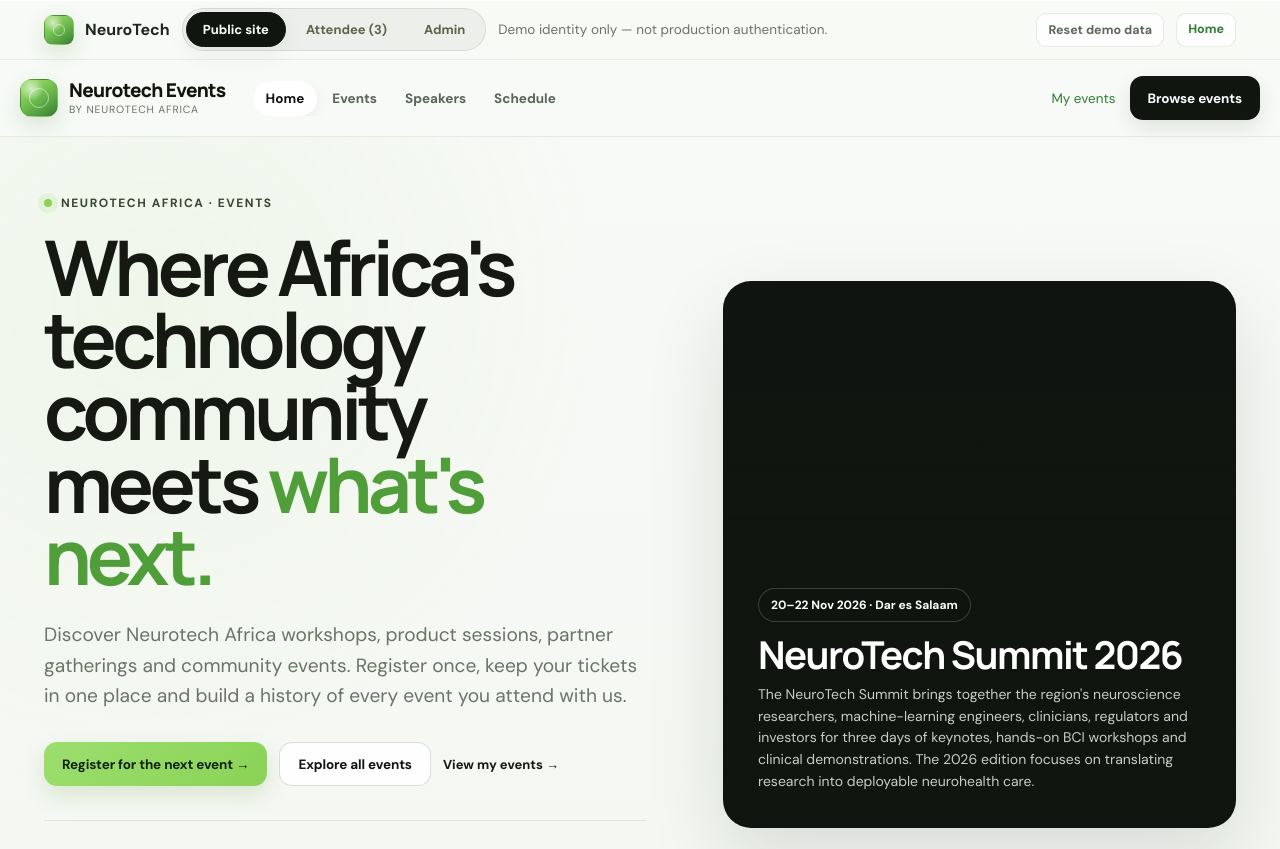
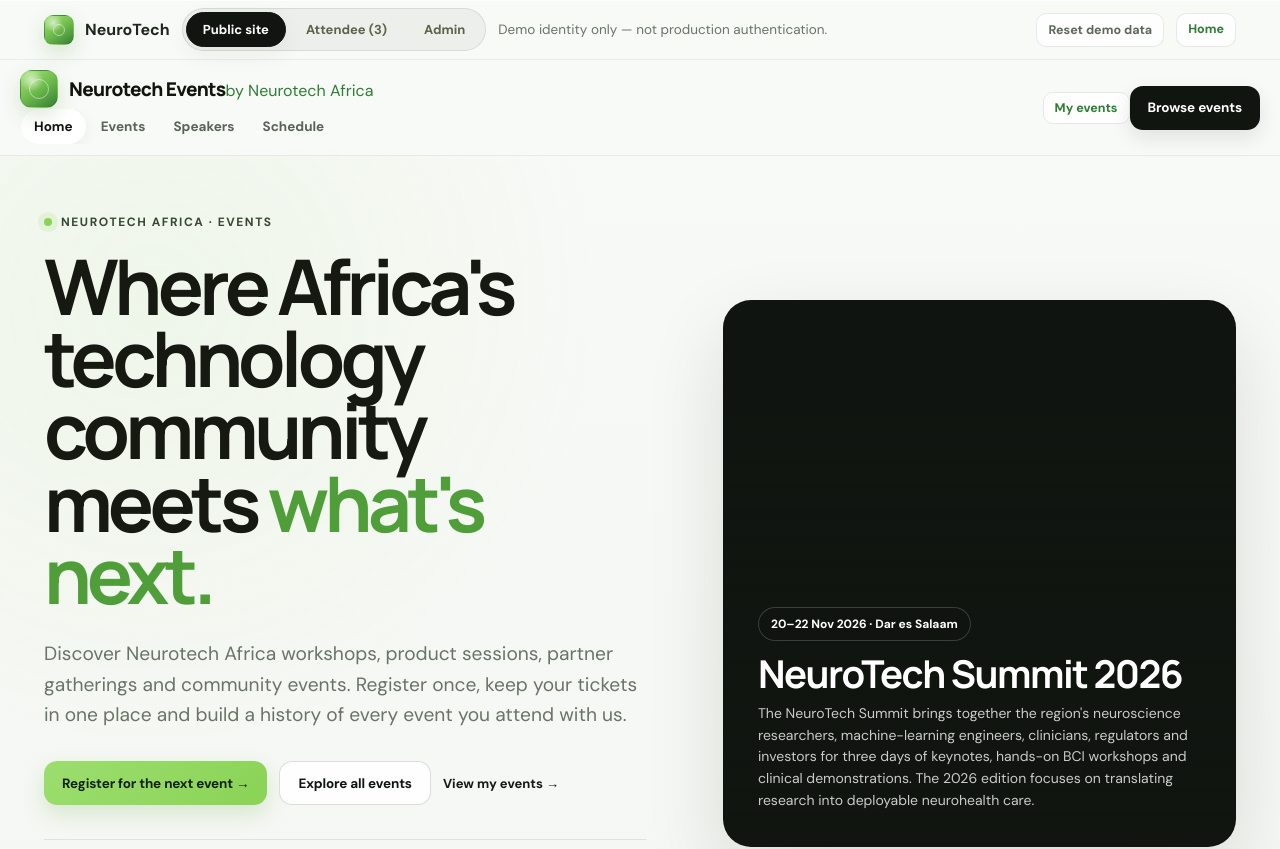
Before and after one commit to Drbrilliant360/neurotech-events, a React (Vite) app: page / in a window 1280 px wide. Shown: the top 849 px of the page. Built offline with nearby package versions, Linux system fonts and the light colour scheme.

Commit message:
feat: refine public navigation and footer structure

```diff
--- a/src/app/layouts/PublicLayout.tsx
+++ b/src/app/layouts/PublicLayout.tsx
@@ -10,18 +10,16 @@ const NAV = [
 
 export function PublicLayout() {
   return (
-    <div className="nt-shell">
+    <div className="nt-shell nt-surface-public">
       <DemoSwitcher />
       <header className="nt-header">
         <div className="nt-container nt-header-row">
-          <div style={{ display: "flex", alignItems: "center", gap: 26, flexWrap: "wrap" }}>
+          <div className="nt-public-nav-cluster">
             <NavLink to="/" className="nt-brand" aria-label="Neurotech Events home">
               <span className="nt-mark" />
-              <span>
-                <span className="nt-brand-name" style={{ display: "block", lineHeight: 1 }}>Neurotech Events</span>
-                <span className="nt-muted" style={{ display: "block", marginTop: 3, fontSize: 10.5, letterSpacing: ".08em", textTransform: "uppercase" }}>
-                  by Neurotech Africa
-                </span>
+              <span className="nt-brand-copy">
+                <span className="nt-brand-name">Neurotech Events</span>
+                <span className="nt-brand-subtitle">by Neurotech Africa</span>
               </span>
             </NavLink>
             <nav className="nt-nav" aria-label="Public navigation">
@@ -32,8 +30,8 @@ export function PublicLayout() {
               ))}
             </nav>
           </div>
-          <div style={{ display: "flex", gap: 14, alignItems: "center" }}>
-            <NavLink to="/app" className="nt-muted">
+          <div className="nt-public-actions">
+            <NavLink to="/app" className="nt-chip nt-account-link">
               My events
             </NavLink>
             <NavLink to="/events" className="nt-btn">
@@ -42,45 +40,45 @@ export function PublicLayout() {
           </div>
         </div>
       </header>
+
       <Outlet />
+
       <footer className="nt-footer-bar">
-        <div className="nt-container" style={{ padding: "58px 24px 34px" }}>
-          <div style={{ display: "grid", gridTemplateColumns: "minmax(240px,1.6fr) repeat(3,minmax(150px,.8fr))", gap: 34 }}>
-            <div>
-              <div style={{ display: "flex", alignItems: "center", gap: 10, marginBottom: 14 }}>
+        <div className="nt-container nt-footer-inner">
+          <div className="nt-footer-grid">
+            <div className="nt-footer-intro">
+              <div className="nt-footer-brand">
                 <span className="nt-mark sm" />
-                <div style={{ font: "800 19px Manrope,sans-serif", color: "#fbfaf0" }}>Neurotech Events</div>
+                <div>
+                  <strong>Neurotech Events</strong>
+                  <span>by Neurotech Africa</span>
+                </div>
               </div>
-              <div style={{ maxWidth: 390, lineHeight: 1.6 }}>
-                Events for the people building, operating and partnering around Africa&apos;s next technology infrastructure.
-              </div>
+              <p>
+                A single place to discover Neurotech Africa events, register, keep your ticket, follow the program and build a history of the experiences you attend.
+              </p>
             </div>
             <div>
-              <div className="nt-kicker" style={{ color: "#8e9878" }}>Explore</div>
+              <div className="nt-footer-heading">Explore</div>
               <NavLink to="/events">Events</NavLink>
-              <br />
               <NavLink to="/speakers">Speakers</NavLink>
-              <br />
               <NavLink to="/schedule">Schedule</NavLink>
             </div>
             <div>
-              <div className="nt-kicker" style={{ color: "#8e9878" }}>Your account</div>
+              <div className="nt-footer-heading">Your account</div>
               <NavLink to="/app">Dashboard</NavLink>
-              <br />
               <NavLink to="/app/ticket">Tickets</NavLink>
-              <br />
               <NavLink to="/app/certificates">Certificates</NavLink>
             </div>
             <div>
-              <div className="nt-kicker" style={{ color: "#8e9878" }}>Neurotech Africa</div>
+              <div className="nt-footer-heading">Neurotech Africa</div>
               <a href="https://www.neurotech.africa" target="_blank" rel="noreferrer">Company website</a>
-              <br />
-              Dar es Salaam, Tanzania
+              <span className="nt-footer-location">Dar es Salaam, Tanzania</span>
             </div>
           </div>
-          <div style={{ marginTop: 44, paddingTop: 20, borderTop: "1px solid rgba(255,255,255,.08)", display: "flex", justifyContent: "space-between", gap: 16, flexWrap: "wrap", fontSize: 12.5, color: "#8e9878" }}>
+          <div className="nt-footer-bottom">
             <span>Neurotech Events · Neurotech Africa</span>
-            <span>Built for discovery, registration and event continuity.</span>
+            <span>Discovery · Registration · Attendance · Event history</span>
           </div>
         </div>
       </footer>
```
